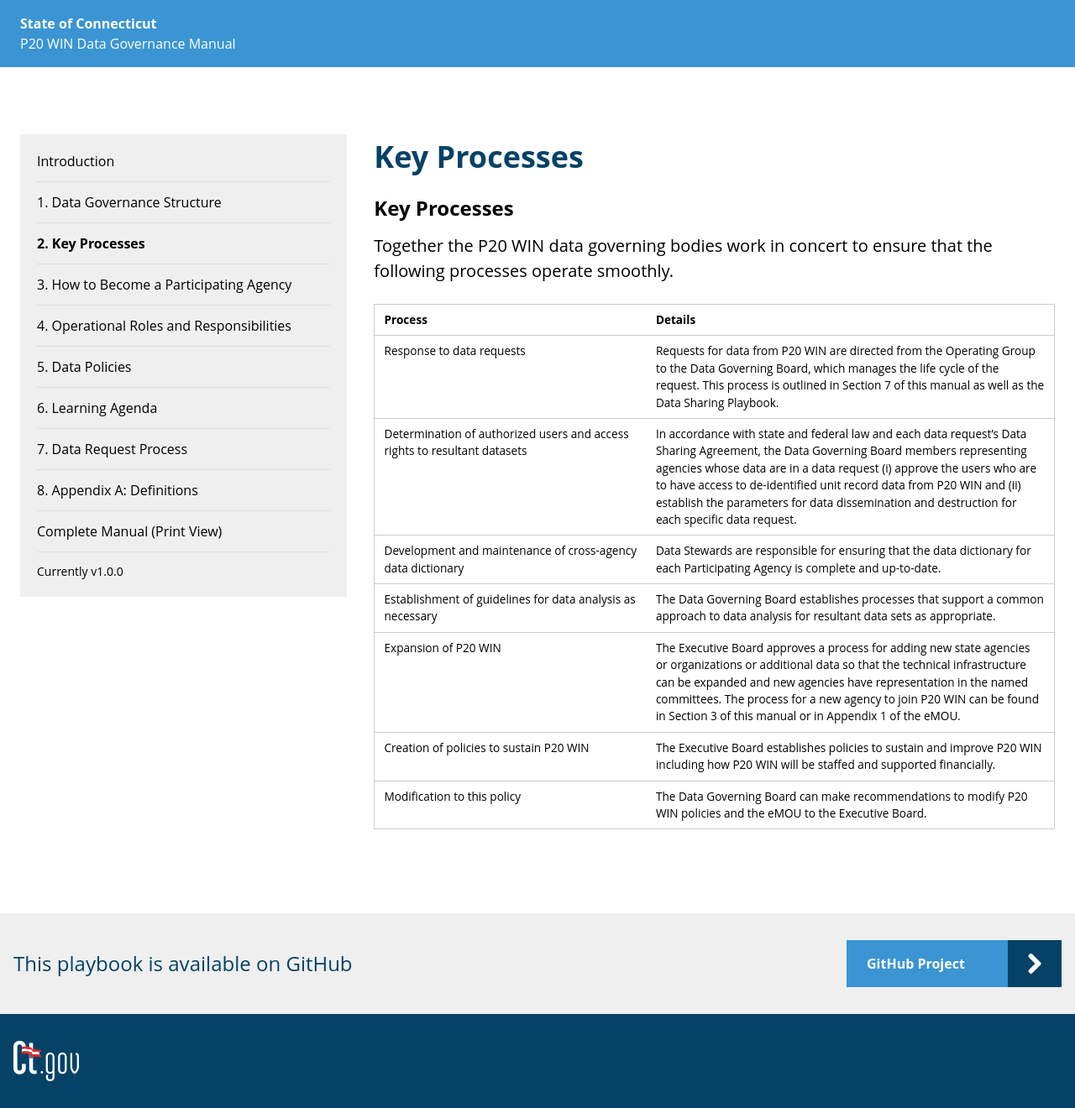
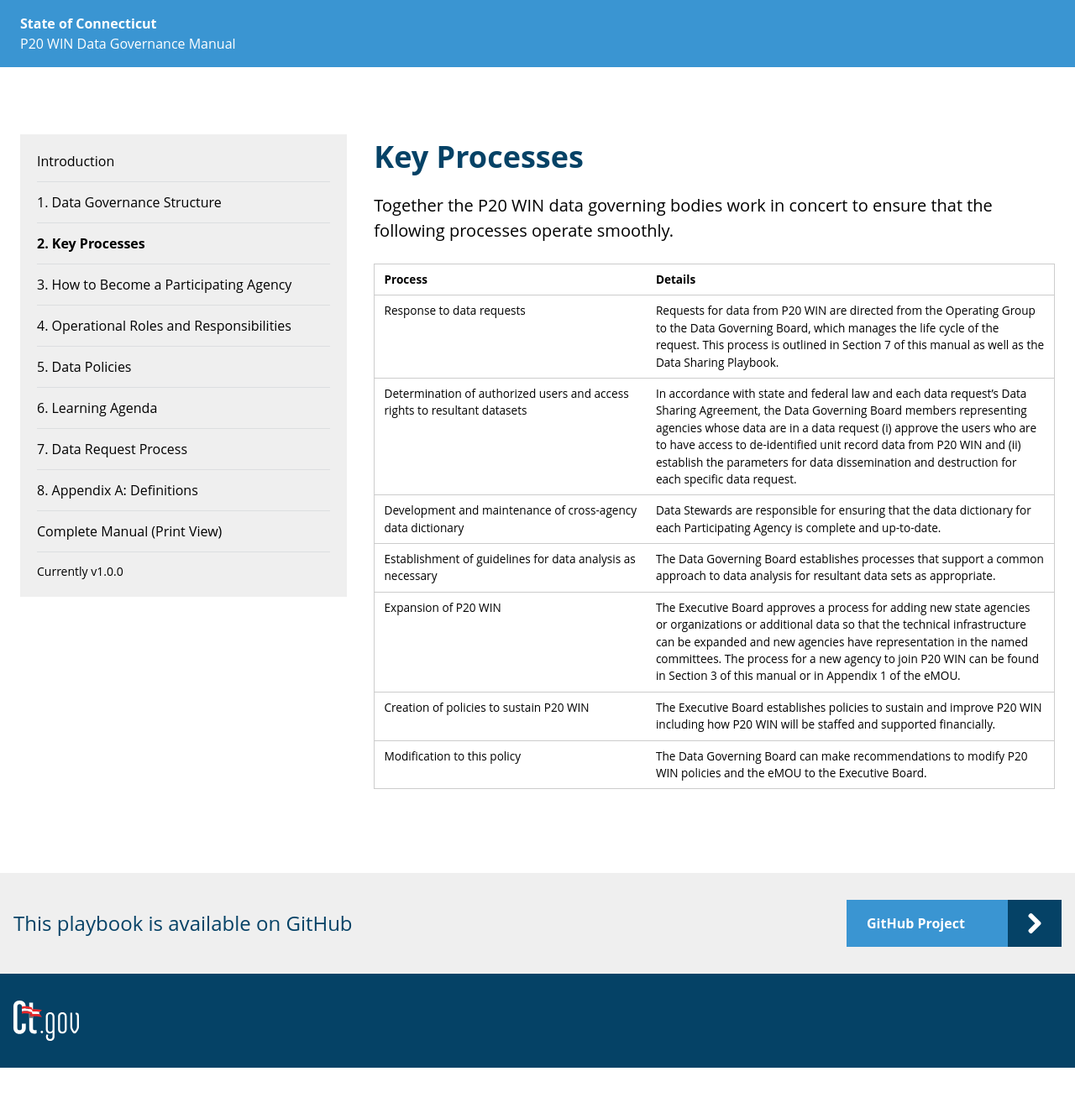
Before and after one commit to P20-WIN/Data-Governance-Manual, a Jekyll site: the page built from 2_key_processes.md, in a window 1280 px wide. Shown: the whole page at 84% size. Built offline with Jekyll 4.4.1, drawn with Linux system fonts in a browser that asks for light colours; after the commit the page ends 1272 px from its top, so only the background shows below that.

Commit message:
Update 2_key_processes.md

```diff
--- a/2_key_processes.md
+++ b/2_key_processes.md
@@ -5,8 +5,6 @@ permalink: /key-processes/
 nav: true
 weight: 2
 ---
-
-## Key Processes
 
 Together the P20 WIN data governing bodies work in concert to ensure that the following processes operate smoothly.
 
```
